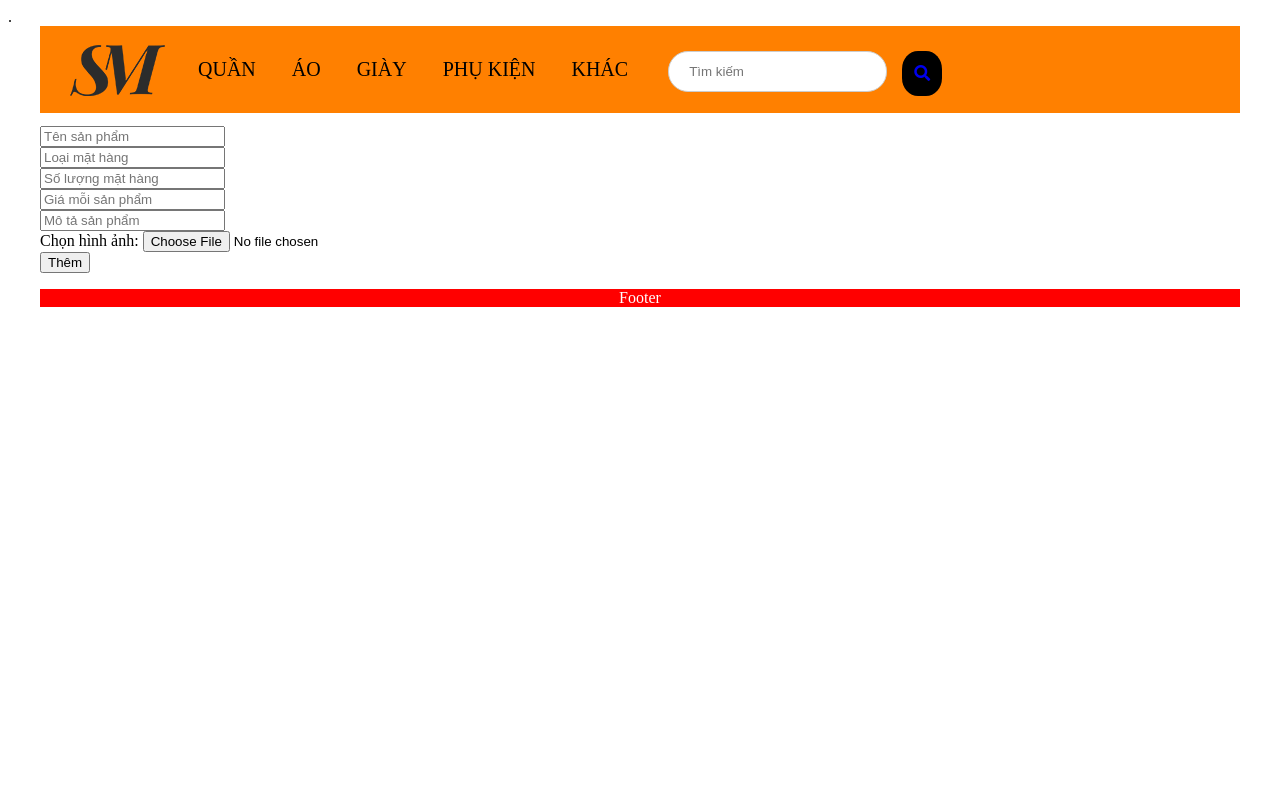
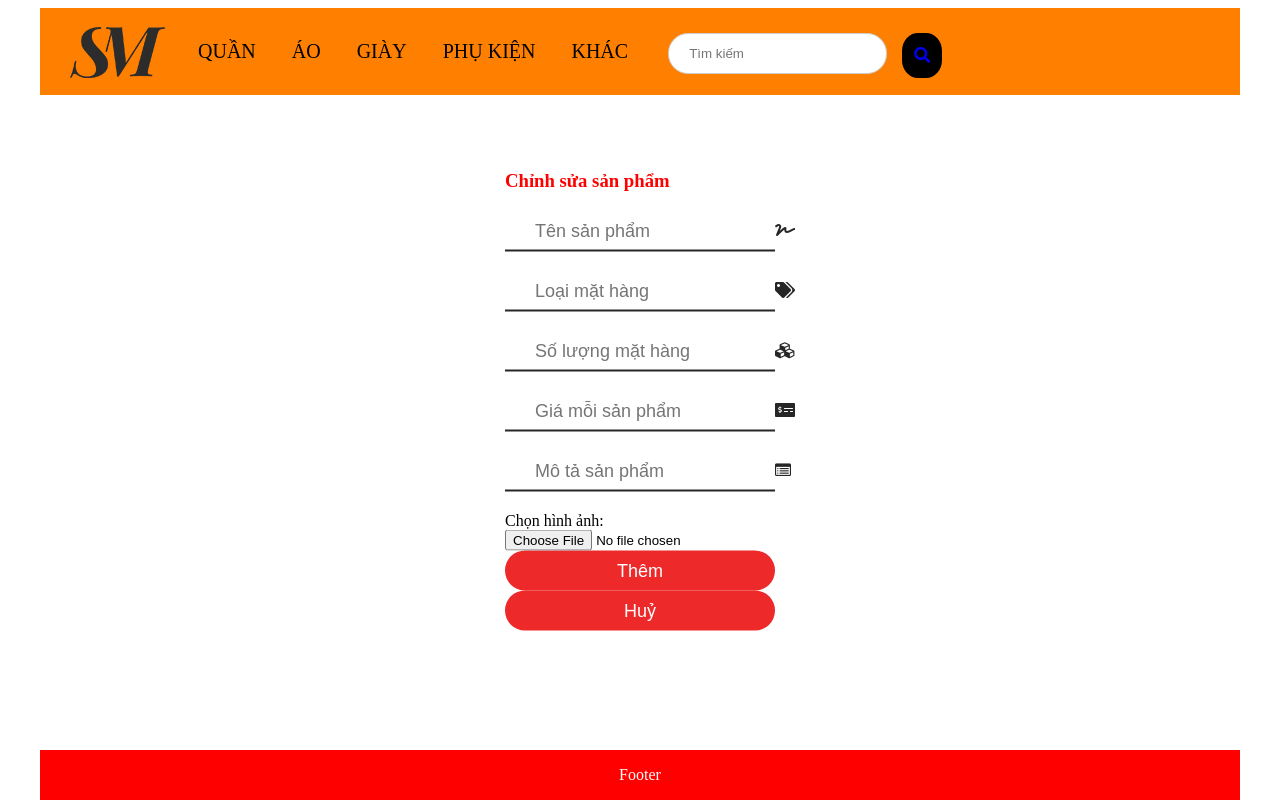
Before and after one commit to thangdoominh/Assignment_TTCNPM-182-Website_shop, a Node server app: template views/product.insert.ejs in a window 1280 px wide. Run offline with Node 20, Linux system fonts and the light colour scheme; the template is opened without the code that fills it, so the values that code supplies are empty; some libraries are stand-ins or nearby versions.

Commit message:
Update UI Insert Product

```diff
--- a/public/css/footer.css
+++ b/public/css/footer.css
@@ -1,5 +1,5 @@
 .footer {
-  position: static;
+  position: fixed;
   bottom: 0;
   margin: 0px;
   background-color: red;
--- /dev/null
+++ b/public/css/form.css
@@ -0,0 +1,65 @@
+.insertForm
+{
+  position: absolute;
+  top: 50% ;
+  left: 50%;
+  transform: translate(-50%, -50%);
+  width: 350px;
+  min-height: 200px;
+  padding: 40px;
+  box-sizing: border-box;
+}
+.f_product
+{
+  margin: 0 auto;
+  display: block;
+  margin-bottom: 20px;
+}
+
+.insertForm h3
+{
+  margin: 0;
+  padding: 0 0 20px;
+  color: red;
+}
+.insertForm input[type="text"]
+{
+  width: 100%;
+  margin-bottom: 20px;
+  border: none;
+  border-bottom: 2px solid #262626;
+  outline: : none;
+  height: 40px;
+  color: #262626;
+  background: transparent;
+  font-size: 18px;
+  padding-left: 30px;
+  box-sizing: border-box;
+}
+.insertForm input[type="text"]:focus
+{
+  border-bottom: 2px solid #f00;
+}
+.inputProduct
+{
+  position: relative;
+}
+.inputProduct span
+{
+  position: absolute;
+  top: 10px;
+  color: #262626;
+}
+.insertForm input[type="submit"]
+{
+  width: 100%;
+
+  border: none;
+  outline: none;
+  height: 40px;
+  font-size: 18px;
+  background: #ed292a;
+  color: #fff;
+  border-radius: 20px;
+  cursor: pointer;
+}
--- a/server.js
+++ b/server.js
@@ -91,7 +91,10 @@ app.post("/admin/product/insert", urlencodedParser, (req, res) => {
     let gia_moi_san_pham = req.body.txt_gia_moi_san_pham;
     let mo_ta_san_pham = req.body.txt_mo_ta_san_pham;
     let hinh_anh_san_pham = req.body.txt_hinh_anh_san_pham;
+    let confirm = req.body.btn_confirm;
+    let cancel = req.body.btn_cancel;
 
+    if(confirm) {
       let query =`INSERT INTO shop(ten_mat_hang,
          loai_mat_hang,
          so_luong_san_pham,
@@ -113,6 +116,12 @@ app.post("/admin/product/insert", urlencodedParser, (req, res) => {
         }
         res.redirect("/admin/products/list");
       })
+    }
+
+    if(cancel) {
+      res.redirect("/admin/products/list");
+    }
+
   })
 })
 
@@ -150,9 +159,6 @@ app.post("/admin/product/edit/:id_product", urlencodedParser, (req, res) => {
       let hinh_anh_san_pham = req.body.txt_hinh_anh_san_pham;
       let confirm = req.body.btn_confirm;
       let cancel = req.body.btn_cancel;
-
-      console.log(confirm);
-      console.log(cancel);
 
       if (confirm){
         let query =`UPDATE shop SET ten_mat_hang = '${ten_mat_hang}',
--- a/views/product.insert.ejs
+++ b/views/product.insert.ejs
@@ -6,9 +6,14 @@
     <link rel="stylesheet" href="/static/css/header.css">
     <link rel="stylesheet" href="/static/css/footer.css">
     <link rel="stylesheet" href="/static/css/login.css">
+    <link rel="stylesheet" href="/static/css/form.css">
     <link rel="stylesheet" href="/static/css/style.homepage.css">
     <link rel="stylesheet" href="https://use.fontawesome.com/releases/v5.8.1/css/all.css" integrity="sha384-50oBUHEmvpQ+1lW4y57PTFmhCaXp0ML5d60M1M7uH2+nqUivzIebhndOJK28anvf" crossorigin="anonymous">
-  </head>.
+    <link rel="stylesheet" href="https://use.fontawesome.com/releases/v5.8.2/css/all.css" integrity="sha384-oS3vJWv+0UjzBfQzYUhtDYW+Pj2yciDJxpsK1OYPAYjqT085Qq/1cq5FLXAZQ7Ay" crossorigin="anonymous">
+    <link rel="stylesheet" href="https://use.fontawesome.com/releases/v5.8.2/css/all.css" integrity="sha384-oS3vJWv+0UjzBfQzYUhtDYW+Pj2yciDJxpsK1OYPAYjqT085Qq/1cq5FLXAZQ7Ay" crossorigin="anonymous">
+    <link rel="stylesheet" href="https://use.fontawesome.com/releases/v5.8.2/css/all.css" integrity="sha384-oS3vJWv+0UjzBfQzYUhtDYW+Pj2yciDJxpsK1OYPAYjqT085Qq/1cq5FLXAZQ7Ay" crossorigin="anonymous">
+    <link rel="stylesheet" href="https://cdnjs.cloudflare.com/ajax/libs/font-awesome/4.7.0/css/font-awesome.min.css">
+  </head>
 
   <body>
 
@@ -48,19 +53,38 @@
 
       <!-- body -->
       <div style="padding-top: 100px">
-        <form method="POST" enctype="application/x-www-form-urlencoded">
-          <input type="text" name="txt_ten_mat_hang" placeholder="Tên sản phẩm" />
-          <br>
-          <input type="text" name="txt_loai_mat_hang" placeholder="Loại mặt hàng" />
-          <br>
-          <input type="text" name="txt_so_luong_san_pham" placeholder="Số lượng mặt hàng" />
-          <br>
-          <input type="text" name="txt_gia_moi_san_pham" placeholder="Giá mỗi sản phẩm" />
-          <br>
-          <input type="text" name="txt_mo_ta_san_pham" placeholder="Mô tả sản phẩm" />
-          <br>
-          Chọn hình ảnh: <input type="file" name="txt_hinh_anh_san_pham"><br>
-          <input type="submit" name="btn_insert" value="Thêm" />
+        <form class="insertForm" method="POST" enctype="application/x-www-form-urlencoded">
+          <h3>Chỉnh sửa sản phẩm</h3>
+          <div class="inputProduct">
+            <input type="text" name="txt_ten_mat_hang" placeholder="Tên sản phẩm" />
+            <span><i class="fas fa-signature"></i></span>
+          </div>
+          <div class="inputProduct">
+            <input type="text" name="txt_loai_mat_hang" placeholder="Loại mặt hàng" />
+            <span><i class="fas fa-tags"></i></span>
+          </div>
+          <div class="inputProduct">
+            <input type="text" name="txt_so_luong_san_pham" placeholder="Số lượng mặt hàng" />
+            <span><i class="fa fa-cubes"></i></span>
+          </div>
+          <div class="inputProduct">
+            <input type="text" name="txt_gia_moi_san_pham" placeholder="Giá mỗi sản phẩm" />
+            <span><i class="fas fa-money-check-alt"></i></span>
+          </div>
+          <div class="inputProduct">
+            <input type="text" name="txt_mo_ta_san_pham" placeholder="Mô tả sản phẩm" />
+            <span><i class="fa fa-list-alt"></i></span>
+          </div>
+          <div class="inputProduct">
+            Chọn hình ảnh: <input type="file" name="txt_hinh_anh_san_pham">
+          </div>
+          <div class="conformProduct">
+            <input type="submit" name="btn_confirm" value="Thêm" />
+            <input type="submit" name="btn_cancel" value="Huỷ">
+          </div>
+
+
+
         </form>
       </div>
 
```
Also changed, not shown: views/homepage.ejs (+8 -8 lines). Lines whose indentation alone changed are shown as unchanged.
